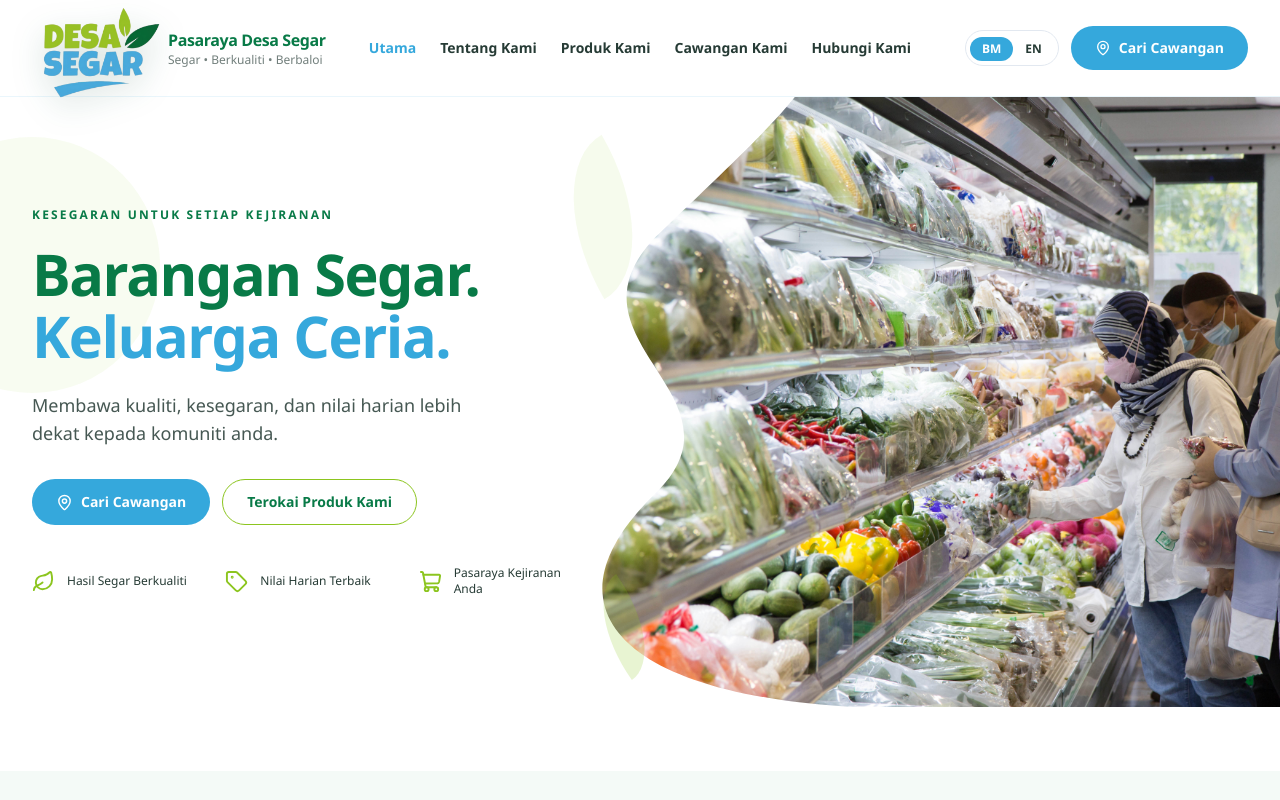
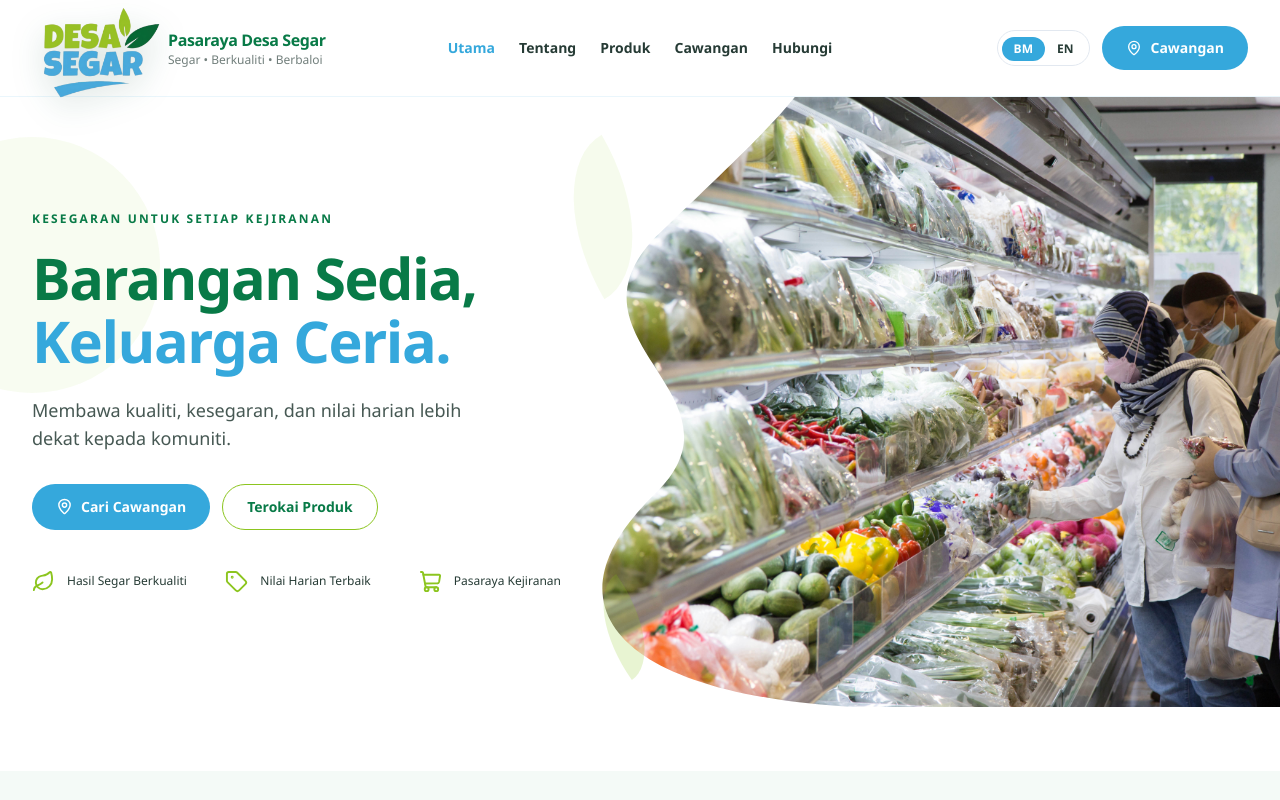
Before and after one commit to mknorizan/desa-segar-website, a React (Vite) app: page / in a window 1280 px wide. Shown: the top 800 px of the page. Built offline with nearby package versions, Linux system fonts and the light colour scheme.

Commit message:
Wording and text

```diff
--- a/src/data/categories.ts
+++ b/src/data/categories.ts
@@ -10,7 +10,7 @@ export const categories: CategoryItem[] = [
       en: 'Vegetables',
     },
     description: {
-      bm: 'Pilihan sayur-sayuran segar setiap hari untuk hidangan sihat keluarga anda.',
+      bm: 'Pilihan sayur-sayuran segar setiap hari untuk hidangan sihat keluarga.',
       en: 'Daily fresh vegetables for healthy family meals.',
     },
   },
--- a/src/data/company.ts
+++ b/src/data/company.ts
@@ -38,10 +38,10 @@ export const footerLinkGroups: FooterLinkGroup[] = [
     title: { bm: 'Pautan Pantas', en: 'Quick Links' },
     links: [
       { label: { bm: 'Utama', en: 'Home' }, path: '/' },
-      { label: { bm: 'Tentang Kami', en: 'About Us' }, path: '/about' },
-      { label: { bm: 'Produk Kami', en: 'Our Products' }, path: '/products' },
-      { label: { bm: 'Cawangan Kami', en: 'Our Outlets' }, path: '/outlets' },
-      { label: { bm: 'Hubungi Kami', en: 'Contact Us' }, path: '/contact' },
+      { label: { bm: 'Tentang', en: 'About' }, path: '/about' },
+      { label: { bm: 'Produk', en: 'Products' }, path: '/products' },
+      { label: { bm: 'Cawangan', en: 'Outlets' }, path: '/outlets' },
+      { label: { bm: 'Hubungi', en: 'Contact' }, path: '/contact' },
     ],
   },
 ]
--- a/src/i18n/translations.ts
+++ b/src/i18n/translations.ts
@@ -135,30 +135,30 @@ export const translations: Record<Language, Translations> = {
     },
     nav: {
       home: 'Utama',
-      about: 'Tentang Kami',
-      products: 'Produk Kami',
-      outlets: 'Cawangan Kami',
-      contact: 'Hubungi Kami',
-      findOutlets: 'Cari Cawangan',
+      about: 'Tentang',
+      products: 'Produk',
+      outlets: 'Cawangan',
+      contact: 'Hubungi',
+      findOutlets: 'Cawangan',
       menu: 'Menu',
       close: 'Tutup',
     },
     hero: {
       label: 'KESEGARAN UNTUK SETIAP KEJIRANAN',
-      titleLine1: 'Barangan Segar.',
+      titleLine1: 'Barangan Sedia,',
       titleLine2: 'Keluarga Ceria.',
       description:
-        'Membawa kualiti, kesegaran, dan nilai harian lebih dekat kepada komuniti anda.',
+        'Membawa kualiti, kesegaran, dan nilai harian lebih dekat kepada komuniti.',
       primaryCta: 'Cari Cawangan',
-      secondaryCta: 'Terokai Produk Kami',
-      highlights: ['Hasil Segar Berkualiti', 'Nilai Harian Terbaik', 'Pasaraya Kejiranan Anda'],
+      secondaryCta: 'Terokai Produk',
+      highlights: ['Hasil Segar Berkualiti', 'Nilai Harian Terbaik', 'Pasaraya Kejiranan'],
     },
     products: {
       label: 'PRODUK KAMI',
       headingLine1: 'Produk Berkualiti untuk',
       headingLine2: 'Kehidupan Harian Lebih Baik',
       description:
-        'Daripada hasil segar hingga keperluan harian, Desa Segar menawarkan pelbagai produk berkualiti untuk keperluan keluarga anda.',
+        'Daripada hasil segar hingga keperluan harian, Desa Segar menawarkan pelbagai produk berkualiti untuk keperluan keluarga.',
       viewAll: 'Lihat Semua Produk',
     },
     sara: {
@@ -187,7 +187,7 @@ export const translations: Record<Language, Translations> = {
           description: 'Barangan runcit mampu milik untuk keperluan isi rumah.',
         },
         {
-          title: 'Lokasi Mudah Diakses',
+          title: 'Lokasi Mudah Akses',
           description: 'Pasaraya kejiranan untuk pengalaman membeli-belah mudah.',
         },
         {
@@ -222,23 +222,23 @@ export const translations: Record<Language, Translations> = {
         description: 'Laman rasmi Pasaraya Desa Segar untuk komuniti kejiranan di Malaysia.',
       },
       about: {
-        title: 'Tentang Kami | Pasaraya Desa Segar',
+        title: 'Tentang | Pasaraya Desa Segar',
         intro:
           'Desa Segar memberi tumpuan kepada produk berkualiti, kesegaran, harga berpatutan, dan pengalaman membeli-belah mesra keluarga.',
       },
       products: {
-        title: 'Produk Kami | Pasaraya Desa Segar',
+        title: 'Produk | Pasaraya Desa Segar',
         intro:
           'Terokai rangkaian kategori utama yang direka untuk memenuhi keperluan harian keluarga anda.',
       },
       outlets: {
-        title: 'Cawangan Kami | Pasaraya Desa Segar',
+        title: 'Cawangan | Pasaraya Desa Segar',
         intro:
           'Cari cawangan Desa Segar berdekatan untuk pengalaman membeli-belah yang lebih mudah.',
         noResult: 'Tiada cawangan ditemui untuk carian ini.',
       },
       contact: {
-        title: 'Hubungi Kami | Pasaraya Desa Segar',
+        title: 'Hubungi | Pasaraya Desa Segar',
         intro: 'Hubungi kami untuk pertanyaan umum dan maklumat lanjut.',
         eyebrow: 'KAMI SEDIA MEMBANTU',
         leftCardTitle: 'Chat atau E-mel Kami',
@@ -274,7 +274,7 @@ export const translations: Record<Language, Translations> = {
     },
     footer: {
       description:
-        'Pasaraya kejiranan yang membawa hasil segar, keperluan berkualiti, dan nilai harian untuk komuniti anda.',
+        'Pasaraya kejiranan yang membawa hasil segar, keperluan berkualiti, dan nilai harian untuk komuniti.',
       quickLinks: 'Pautan Pantas',
       productCategories: 'Kategori Produk',
       contact: 'Hubungi',
@@ -306,11 +306,11 @@ export const translations: Record<Language, Translations> = {
     },
     nav: {
       home: 'Home',
-      about: 'About Us',
-      products: 'Our Products',
-      outlets: 'Our Outlets',
-      contact: 'Contact Us',
-      findOutlets: 'Find Our Outlets',
+      about: 'About',
+      products: 'Products',
+      outlets: 'Outlets',
+      contact: 'Contact',
+      findOutlets: 'Outlets',
       menu: 'Menu',
       close: 'Close',
     },
@@ -319,17 +319,17 @@ export const translations: Record<Language, Translations> = {
       titleLine1: 'Fresh Groceries.',
       titleLine2: 'Happy Families.',
       description:
-        'Bringing quality, freshness, and everyday value closer to your neighbourhood.',
+        'Bringing quality, freshness, and everyday value closer to the neighbourhood.',
       primaryCta: 'Find Our Outlets',
       secondaryCta: 'Explore Our Products',
-      highlights: ['Fresh Quality Produce', 'Everyday Great Value', 'Your Neighbourhood Supermarket'],
+      highlights: ['Fresh Quality Produce', 'Everyday Great Value', 'Friendly Supermarket'],
     },
     products: {
       label: 'OUR PRODUCTS',
       headingLine1: 'Quality Products for',
       headingLine2: 'a Better Everyday',
       description:
-        "From fresh produce to everyday essentials, Desa Segar offers a wide range of quality products to meet your family's needs.",
+        "From fresh produce to everyday essentials, Desa Segar offers a wide range of quality products to meet families' needs.",
       viewAll: 'View All Products',
     },
     sara: {
@@ -384,7 +384,7 @@ export const translations: Record<Language, Translations> = {
       headingLine1: 'Your Neighbourhood,',
       headingLine2: 'Our Commitment.',
       description:
-        'We are here to serve our local communities with fresh products, quality essentials, and a better everyday shopping experience.',
+        'We are here to serve the communities with fresh products, quality essentials, and a better everyday shopping experience.',
       aboutLink: 'Learn About Us',
     },
     pages: {
```
